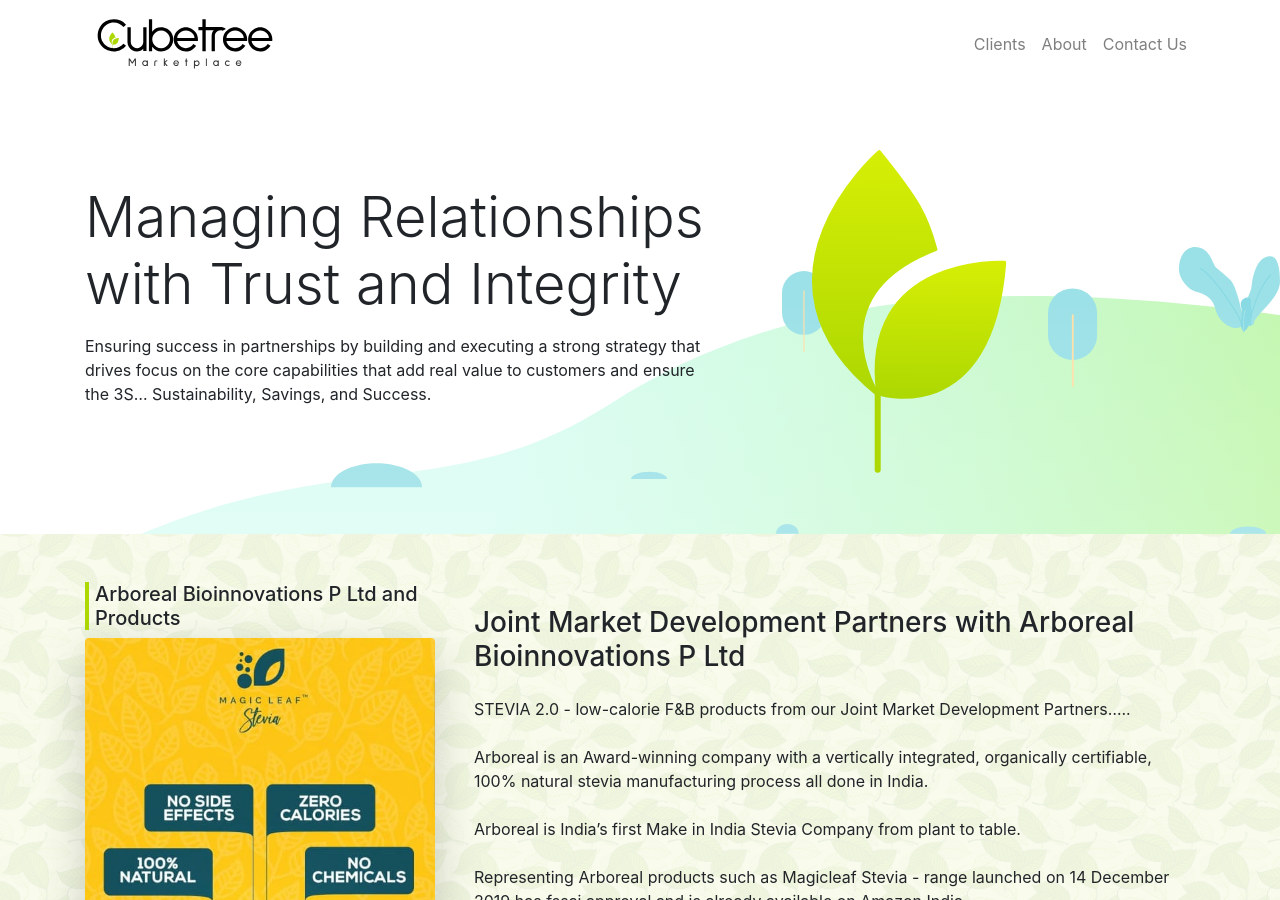
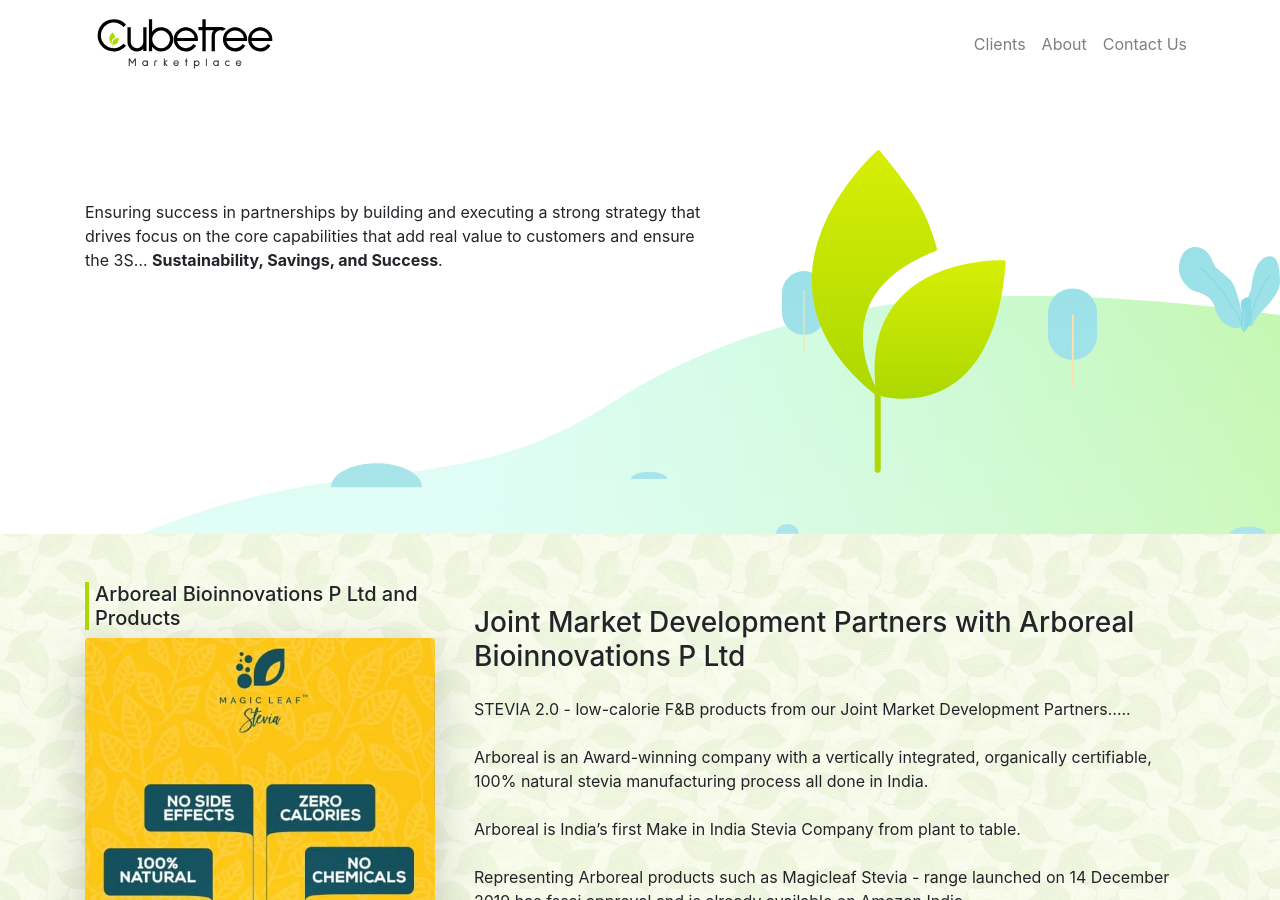
Before and after one commit to cubetreemarketplace/cubetree-marketplace, a Jekyll site: the page built from index.html, in a window 1280 px wide and 900 px high. Built offline with Jekyll 4.4.1, drawn with Linux system fonts in a browser that asks for light colours; nearby versions of some CDN libraries.

Commit message:
Update Home Page “hero”

```diff
--- a/_data/hero.yml
+++ b/_data/hero.yml
@@ -1,10 +1,12 @@
-title: 'hero'
-heading: 'Managing Relationships with Trust and Integrity'
-subheading: 'Ensuring success in partnerships by building and executing a strong strategy that drives focus on the core capabilities that add real value to customers and ensure the 3S... Sustainability, Savings, and Success.'
+title: hero
+subheading: >-
+  Ensuring success in partnerships by building and executing a strong strategy
+  that drives focus on the core capabilities that add real value to customers
+  and ensure the 3S... **Sustainability, Savings, and Success**.
 button:
+  href: '#contact'
+  label: Learn More
   visibility: false
-  label: 'Learn More'
-  href: '#contact'
 image:
-  src: './../assets/uploads/cubetreeIcon.svg'
-  alt: '3D tree made of cubes'
+  alt: 3D tree made of cubes
+  src: ./../assets/uploads/cubetreeIcon.svg
```
